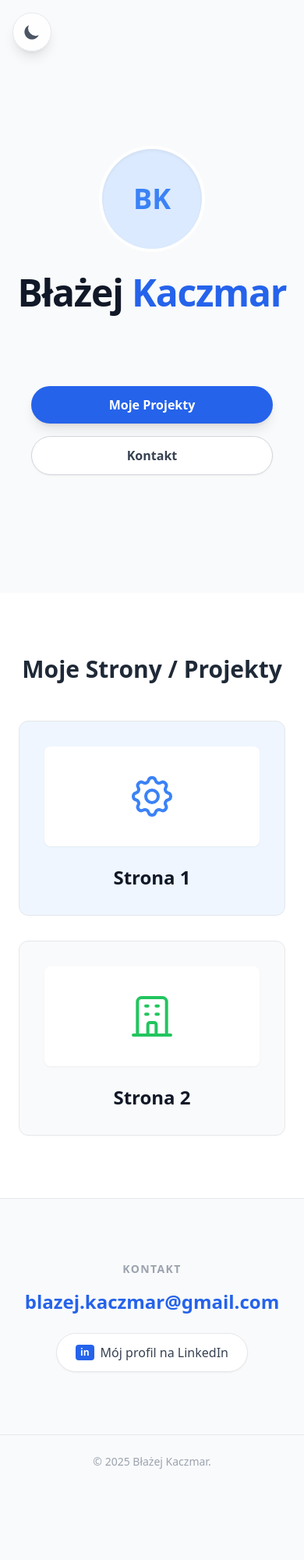
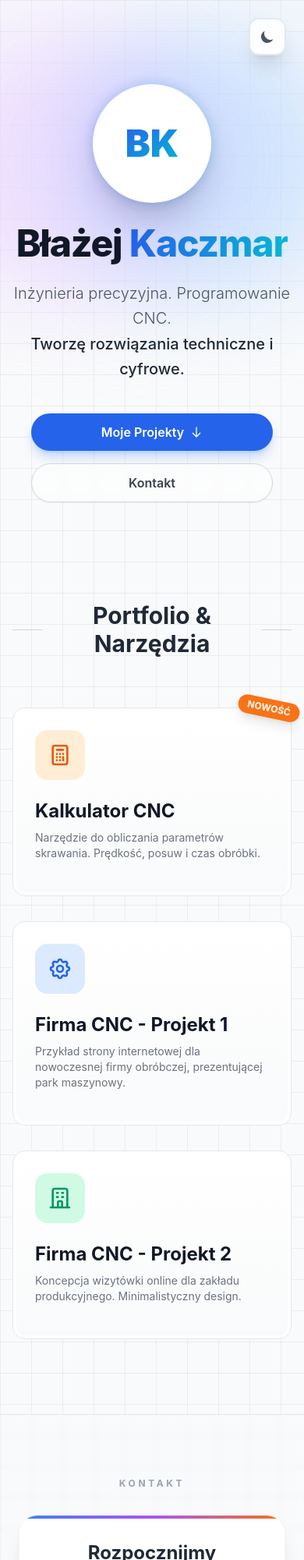
Before and after one commit to blazejkaczmar1993/blazejkaczmar, a plain HTML site: page index.html in a window 390 px wide. Shown: the top 2000 px of the page at 78% size. Before the commit the page ends 1908 px from the top, so only its background shows below. Drawn offline with nearby package versions, Linux system fonts and the light colour scheme.

Commit message:
Update index.html

```diff
--- a/index.html
+++ b/index.html
@@ -1,50 +1,34 @@
 <!DOCTYPE html>
-<html lang="pl">
+<html lang="pl" class="scroll-smooth">
 <head>
     <meta charset="UTF-8">
     <meta name="viewport" content="width=device-width, initial-scale=1.0">
 
     <!-- --- 1. KLUCZOWE SEO --- -->
     <title>Błażej Kaczmar - Portfolio CNC | Obróbka i Projekty</title>
-    <meta name="description" content="Portfolio Błażeja Kaczmara. Specjalizacja w branży CNC, obróbce skrawaniem oraz projektowaniu technicznym. Zobacz moje realizacje.">
-    <!-- Zaktualizowane słowa kluczowe pod CNC -->
-    <meta name="keywords" content="CNC, obróbka skrawaniem, frezowanie, toczenie, operator CNC, programista CNC, CAD, CAM, inżynieria, mechanika, Błażej Kaczmar, projekty techniczne">
+    <meta name="description" content="Portfolio Błażeja Kaczmara. Specjalizacja w branży CNC, obróbce skrawaniem oraz projektowaniu technicznym. Sprawdź moje kalkulatory i projekty.">
+    <meta name="keywords" content="CNC, obróbka skrawaniem, frezowanie, kalkulator CNC, inżynieria, Błażej Kaczmar, projekty techniczne">
     <meta name="author" content="Błażej Kaczmar">
 
     <!-- --- 2. SEO TECHNICZNE --- -->
     <meta name="robots" content="index, follow">
     <link rel="canonical" href="https://blazejkaczmar.pl/">
-
-    <!-- Favicon -->
     <link rel="icon" type="image/png" href="favicon.png">
 
     <!-- --- 3. OPEN GRAPH --- -->
     <meta property="og:type" content="profile">
     <meta property="og:url" content="https://blazejkaczmar.pl/">
     <meta property="og:title" content="Błażej Kaczmar - Portfolio CNC">
-    <meta property="og:description" content="Zobacz moje projekty związane z CNC i skontaktuj się ze mną.">
+    <meta property="og:description" content="Zobacz moje projekty związane z CNC i skorzystaj z kalkulatora parametrów.">
     <meta property="og:image" content="https://blazejkaczmar.pl/thumbnail.jpg">
-    <meta property="og:image:type" content="image/jpeg">
-    <meta property="og:image:width" content="1200">
-    <meta property="og:image:height" content="630">
 
-    <meta property="twitter:card" content="summary_large_image">
-    <meta property="twitter:url" content="https://blazejkaczmar.pl/">
-    <meta property="twitter:title" content="Błażej Kaczmar - Portfolio CNC">
-    <meta property="twitter:description" content="Zobacz moje projekty związane z CNC i skontaktuj się ze mną.">
-    <meta property="twitter:image" content="https://blazejkaczmar.pl/thumbnail.jpg">
-
-    <!-- --- 4. STRUCTURED DATA (Schema.org) --- -->
+    <!-- --- 4. STRUCTURED DATA --- -->
     <script type="application/ld+json">
     {
       "@context": "https://schema.org",
       "@type": "Person",
       "name": "Błażej Kaczmar",
       "url": "https://blazejkaczmar.pl",
-      "image": "https://blazejkaczmar.pl/thumbnail.jpg",
-      "sameAs": [
-        "https://www.linkedin.com/in/blazej-kaczmar"
-      ],
       "jobTitle": "Specjalista CNC / Inżynier",
       "description": "Specjalista w dziedzinie obróbki CNC i technologii mechanicznych."
     }
@@ -54,82 +38,151 @@
     <script>
         tailwind.config = {
             darkMode: 'class',
+            theme: {
+                extend: {
+                    animation: {
+                        'blob': 'blob 7s infinite',
+                    },
+                    keyframes: {
+                        blob: {
+                            '0%': { transform: 'translate(0px, 0px) scale(1)' },
+                            '33%': { transform: 'translate(30px, -50px) scale(1.1)' },
+                            '66%': { transform: 'translate(-20px, 20px) scale(0.9)' },
+                            '100%': { transform: 'translate(0px, 0px) scale(1)' },
+                        }
+                    }
+                }
+            }
         }
     </script>
     <style>
-        body, div, section, nav, a, p, h1, h2, h3, span, button, svg {
-            transition: background-color 0.3s ease, color 0.3s ease, border-color 0.3s ease, stroke 0.3s ease;
+        /* Custom Grid Background for "Technical" feel */
+        .bg-grid-pattern {
+            background-size: 40px 40px;
+            background-image: linear-gradient(to right, rgba(0, 0, 0, 0.05) 1px, transparent 1px),
+                              linear-gradient(to bottom, rgba(0, 0, 0, 0.05) 1px, transparent 1px);
+        }
+        .dark .bg-grid-pattern {
+            background-image: linear-gradient(to right, rgba(255, 255, 255, 0.05) 1px, transparent 1px),
+                              linear-gradient(to bottom, rgba(255, 255, 255, 0.05) 1px, transparent 1px);
+        }
+
+        body {
+            font-family: 'Inter', system-ui, -apple-system, sans-serif;
+        }
+
+        /* Smooth transitions for all layout changes */
+        .card-hover-effect {
+            transition: all 0.3s cubic-bezier(0.4, 0, 0.2, 1);
         }
     </style>
 </head>
-<body class="bg-gray-50 text-gray-800 dark:bg-gray-900 dark:text-gray-100 font-sans antialiased selection:bg-blue-200 dark:selection:bg-blue-900 flex flex-col min-h-screen">
+<body class="bg-gray-50 text-gray-800 dark:bg-gray-900 dark:text-gray-100 antialiased selection:bg-blue-500 selection:text-white flex flex-col min-h-screen bg-grid-pattern transition-colors duration-300">
+
+    <!-- Tło dekoracyjne (Blobs) -->
+    <div class="fixed inset-0 z-0 overflow-hidden pointer-events-none">
+        <div class="absolute top-0 left-1/4 w-96 h-96 bg-blue-200 dark:bg-blue-900/30 rounded-full mix-blend-multiply dark:mix-blend-screen filter blur-3xl opacity-70 animate-blob"></div>
+        <div class="absolute top-0 right-1/4 w-96 h-96 bg-purple-200 dark:bg-purple-900/30 rounded-full mix-blend-multiply dark:mix-blend-screen filter blur-3xl opacity-70 animate-blob animation-delay-2000"></div>
+    </div>
 
     <!-- Przełącznik Motywu -->
-    <div class="fixed top-4 left-4 z-50">
-        <button id="theme-toggle" class="p-3 rounded-full bg-white/80 dark:bg-gray-800/80 backdrop-blur-sm text-gray-600 dark:text-yellow-400 shadow-lg hover:scale-110 transition-transform focus:outline-none border border-gray-200 dark:border-gray-700" aria-label="Zmień motyw">
-            <svg id="theme-toggle-light-icon" class="hidden w-6 h-6" fill="currentColor" viewBox="0 0 20 20"><path fill-rule="evenodd" d="M10 2a1 1 0 011 1v1a1 1 0 11-2 0V3a1 1 0 011-1zm4 8a4 4 0 11-8 0 4 4 0 018 0zm-.464 4.95l.707.707a1 1 0 001.414-1.414l-.707-.707a1 1 0 00-1.414 1.414zm2.12-10.607a1 1 0 010 1.414l-.706.707a1 1 0 11-1.414-1.414l.707-.707a1 1 0 011.414 0zM17 11a1 1 0 100-2h-1a1 1 0 100 2h1zm-7 4a1 1 0 011 1v1a1 1 0 11-2 0v-1a1 1 0 011-1zM5.05 6.464A1 1 0 106.465 5.05l-.708-.707a1 1 0 00-1.414 1.414l.707.707zm1.414 8.486l-.707.707a1 1 0 01-1.414-1.414l.707-.707a1 1 0 011.414 1.414zM4 11a1 1 0 100-2H3a1 1 0 100 2h1z" clip-rule="evenodd"></path></svg>
-            <svg id="theme-toggle-dark-icon" class="hidden w-6 h-6" fill="currentColor" viewBox="0 0 20 20"><path d="M17.293 13.293A8 8 0 016.707 2.707a8.001 8.001 0 1010.586 10.586z"></path></svg>
+    <div class="fixed top-6 right-6 z-50">
+        <button id="theme-toggle" class="p-3 rounded-xl bg-white/90 dark:bg-gray-800/90 backdrop-blur-md text-gray-600 dark:text-yellow-400 shadow-xl hover:scale-105 transition-transform border border-gray-200 dark:border-gray-700 ring-1 ring-gray-200 dark:ring-gray-700" aria-label="Zmień motyw">
+            <svg id="theme-toggle-light-icon" class="hidden w-5 h-5" fill="currentColor" viewBox="0 0 20 20"><path fill-rule="evenodd" d="M10 2a1 1 0 011 1v1a1 1 0 11-2 0V3a1 1 0 011-1zm4 8a4 4 0 11-8 0 4 4 0 018 0zm-.464 4.95l.707.707a1 1 0 001.414-1.414l-.707-.707a1 1 0 00-1.414 1.414zm2.12-10.607a1 1 0 010 1.414l-.706.707a1 1 0 11-1.414-1.414l.707-.707a1 1 0 011.414 0zM17 11a1 1 0 100-2h-1a1 1 0 100 2h1zm-7 4a1 1 0 011 1v1a1 1 0 11-2 0v-1a1 1 0 011-1zM5.05 6.464A1 1 0 106.465 5.05l-.708-.707a1 1 0 00-1.414 1.414l.707.707zm1.414 8.486l-.707.707a1 1 0 01-1.414-1.414l.707-.707a1 1 0 011.414 1.414zM4 11a1 1 0 100-2H3a1 1 0 100 2h1z" clip-rule="evenodd"></path></svg>
+            <svg id="theme-toggle-dark-icon" class="hidden w-5 h-5" fill="currentColor" viewBox="0 0 20 20"><path d="M17.293 13.293A8 8 0 016.707 2.707a8.001 8.001 0 1010.586 10.586z"></path></svg>
         </button>
     </div>
 
-    <!-- Main Content Wrapper -->
-    <main class="flex-grow">
-        <!-- Header -->
-        <header class="min-h-[90vh] flex flex-col justify-center items-center px-4 text-center max-w-4xl mx-auto pt-10 md:pt-0">
+    <!-- Main Content -->
+    <main class="flex-grow relative z-10">
 
-            <!-- Avatar -->
-            <div class="w-32 h-32 bg-blue-100 dark:bg-gray-800 rounded-full flex items-center justify-center mb-8 shadow-inner text-blue-500 dark:text-blue-400 text-4xl font-bold ring-4 ring-white dark:ring-gray-700 transition-all select-none" role="img" aria-label="Logo BK">
-                BK
+        <!-- Header Section -->
+        <header class="min-h-[80vh] flex flex-col justify-center items-center px-4 text-center max-w-5xl mx-auto pt-20">
+
+            <!-- Modern Avatar Container -->
+            <div class="relative group mb-8">
+                <div class="absolute -inset-1 bg-gradient-to-r from-blue-600 to-cyan-600 rounded-full blur opacity-25 group-hover:opacity-75 transition duration-1000 group-hover:duration-200"></div>
+                <div class="relative w-36 h-36 bg-white dark:bg-gray-800 rounded-full flex items-center justify-center ring-4 ring-white dark:ring-gray-700 shadow-2xl">
+                    <span class="text-5xl font-black bg-clip-text text-transparent bg-gradient-to-br from-blue-600 to-cyan-500 select-none">BK</span>
+                </div>
             </div>
 
-            <h1 class="text-5xl md:text-7xl font-bold text-gray-900 dark:text-white tracking-tight mb-6 transition-colors">
-                Błażej <span class="text-blue-600 dark:text-blue-500">Kaczmar</span>
+            <h1 class="text-5xl md:text-7xl font-extrabold text-gray-900 dark:text-white tracking-tight mb-6">
+                Błażej <span class="text-transparent bg-clip-text bg-gradient-to-r from-blue-600 to-cyan-500">Kaczmar</span>
             </h1>
 
-            <!-- Miejsce na opis (pozostawione puste zgodnie z życzeniem) -->
-            <p class="text-xl md:text-2xl text-gray-600 dark:text-gray-300 max-w-2xl leading-relaxed transition-colors min-h-[2rem]">
+            <p class="text-xl md:text-2xl text-gray-600 dark:text-gray-300 max-w-2xl leading-relaxed mb-10 font-light">
+                Inżynieria precyzyjna. Programowanie CNC. <br>
+                <span class="font-medium text-gray-800 dark:text-gray-100">Tworzę rozwiązania techniczne i cyfrowe.</span>
             </p>
 
-            <div class="mt-10 flex flex-col md:flex-row gap-4 w-full md:w-auto px-6 md:px-0">
-                <a href="#projekty" class="px-8 py-3 bg-blue-600 text-white rounded-full font-semibold hover:bg-blue-700 transition shadow-lg hover:shadow-blue-500/30 dark:bg-blue-600 dark:hover:bg-blue-500 text-center focus:ring-4 focus:ring-blue-300">
+            <div class="flex flex-col sm:flex-row gap-4 w-full sm:w-auto px-6 md:px-0">
+                <a href="#projekty" class="group relative px-8 py-3 bg-blue-600 text-white rounded-full font-semibold overflow-hidden shadow-lg shadow-blue-500/30 transition-all hover:scale-105">
+                    <span class="absolute w-0 h-0 transition-all duration-500 ease-out bg-white rounded-full group-hover:w-56 group-hover:h-56 opacity-10"></span>
+                    <span class="relative flex items-center justify-center gap-2">
                         Moje Projekty
+                        <svg class="w-4 h-4 group-hover:translate-y-1 transition-transform" fill="none" stroke="currentColor" viewBox="0 0 24 24"><path stroke-linecap="round" stroke-linejoin="round" stroke-width="2" d="M19 14l-7 7m0 0l-7-7m7 7V3"></path></svg>
+                    </span>
                 </a>
-                <a href="#kontakt" class="px-8 py-3 bg-white dark:bg-gray-800 text-gray-700 dark:text-gray-200 border border-gray-300 dark:border-gray-600 rounded-full font-semibold hover:bg-gray-100 dark:hover:bg-gray-700 transition shadow-sm text-center focus:ring-4 focus:ring-gray-200">
+                <a href="#kontakt" class="px-8 py-3 bg-white/50 dark:bg-gray-800/50 backdrop-blur-sm text-gray-700 dark:text-gray-200 border border-gray-300 dark:border-gray-600 rounded-full font-semibold hover:bg-white dark:hover:bg-gray-700 transition-all shadow-sm hover:shadow-md">
                     Kontakt
                 </a>
             </div>
         </header>
 
-        <!-- Sekcja Projekty -->
-        <section id="projekty" class="py-20 bg-white dark:bg-gray-800 transition-colors">
-            <div class="container mx-auto px-6 max-w-4xl">
-                 <h2 class="text-3xl font-bold text-center mb-12 text-gray-800 dark:text-white transition-colors">Moje Strony / Projekty</h2>
+        <!-- Sekcja Projekty (GRID 3 KOLUMNY) -->
+        <section id="projekty" class="py-24 relative">
+            <div class="container mx-auto px-4 max-w-6xl">
 
-                 <div class="grid grid-cols-1 md:grid-cols-2 gap-8">
+                <div class="flex items-center justify-center gap-4 mb-16">
+                    <div class="h-px bg-gray-300 dark:bg-gray-700 w-12 md:w-32"></div>
+                    <h2 class="text-3xl md:text-4xl font-bold text-gray-800 dark:text-white text-center">Portfolio & Narzędzia</h2>
+                    <div class="h-px bg-gray-300 dark:bg-gray-700 w-12 md:w-32"></div>
+                </div>
 
-                    <!-- Odnośnik do Strony 1 (Przywrócono oryginał) -->
-                    <a href="strona1.html" class="block bg-blue-50 dark:bg-gray-900 rounded-xl p-8 border border-gray-200 dark:border-gray-700 hover:shadow-xl hover:-translate-y-1 transition duration-300 group hover:border-blue-400 dark:hover:border-blue-500 text-center">
-                        <div class="h-32 bg-white dark:bg-gray-800 rounded-lg mb-6 flex items-center justify-center shadow-sm text-blue-500 dark:text-blue-400 group-hover:scale-105 transition duration-500">
-                            <svg xmlns="http://www.w3.org/2000/svg" class="h-16 w-16" fill="none" viewBox="0 0 24 24" stroke="currentColor" stroke-width="1.5" aria-hidden="true">
+                <!-- Grid Layout: Zmieniono na 3 kolumny dla Kalkulatora -->
+                <div class="grid grid-cols-1 md:grid-cols-2 lg:grid-cols-3 gap-8">
+
+                    <!-- NOWY ELEMENT: Kalkulator HTML -->
+                    <a href="kalkulator.html" class="group relative bg-white dark:bg-gray-800 rounded-2xl p-1 border border-gray-200 dark:border-gray-700 card-hover-effect hover:-translate-y-2 hover:shadow-2xl hover:border-orange-400/50 dark:hover:border-orange-500/50">
+                        <div class="absolute -top-3 -right-3 bg-orange-500 text-white text-xs font-bold px-3 py-1 rounded-full shadow-lg transform rotate-12 group-hover:rotate-0 transition-transform">NOWOŚĆ</div>
+                        <div class="h-full p-6 rounded-xl flex flex-col bg-gradient-to-b from-transparent to-gray-50 dark:to-gray-800/50">
+                            <div class="w-16 h-16 mb-6 rounded-2xl bg-orange-100 dark:bg-orange-900/30 flex items-center justify-center text-orange-600 dark:text-orange-400 group-hover:scale-110 transition-transform duration-300">
+                                <!-- Ikona Kalkulatora -->
+                                <svg xmlns="http://www.w3.org/2000/svg" class="h-8 w-8" fill="none" viewBox="0 0 24 24" stroke="currentColor" stroke-width="2">
+                                    <path stroke-linecap="round" stroke-linejoin="round" d="M9 7h6m0 10v-3m-3 3h.01M9 17h.01M9 14h.01M12 14h.01M15 11h.01M12 11h.01M9 11h.01M7 21h10a2 2 0 002-2V5a2 2 0 00-2-2H7a2 2 0 00-2 2v14a2 2 0 002 2z" />
+                                </svg>
+                            </div>
+                            <h3 class="text-2xl font-bold text-gray-900 dark:text-white mb-2 group-hover:text-orange-600 dark:group-hover:text-orange-400 transition-colors">Kalkulator CNC</h3>
+                            <p class="text-gray-500 dark:text-gray-400 text-sm mb-4 flex-grow">Narzędzie do obliczania parametrów skrawania. Prędkość, posuw i czas obróbki.</p>
+                        </div>
+                    </a>
+
+                    <!-- Strona 1 -->
+                    <a href="strona1.html" class="group bg-white dark:bg-gray-800 rounded-2xl p-1 border border-gray-200 dark:border-gray-700 card-hover-effect hover:-translate-y-2 hover:shadow-2xl hover:border-blue-400/50 dark:hover:border-blue-500/50">
+                        <div class="h-full p-6 rounded-xl flex flex-col bg-gradient-to-b from-transparent to-gray-50 dark:to-gray-800/50">
+                            <div class="w-16 h-16 mb-6 rounded-2xl bg-blue-100 dark:bg-blue-900/30 flex items-center justify-center text-blue-600 dark:text-blue-400 group-hover:scale-110 transition-transform duration-300">
+                                <svg xmlns="http://www.w3.org/2000/svg" class="h-8 w-8" fill="none" viewBox="0 0 24 24" stroke="currentColor" stroke-width="2">
                                   <path stroke-linecap="round" stroke-linejoin="round" d="M10.325 4.317c.426-1.756 2.924-1.756 3.35 0a1.724 1.724 0 002.573 1.066c1.543-.94 3.31.826 2.37 2.37a1.724 1.724 0 001.065 2.572c1.756.426 1.756 2.924 0 3.35a1.724 1.724 0 00-1.066 2.573c.94 1.543-.826 3.31-2.37 2.37a1.724 1.724 0 00-2.572 1.065c-.426 1.756-2.924 1.756-3.35 0a1.724 1.724 0 00-2.573-1.066c-1.543.94-3.31-.826-2.37-2.37a1.724 1.724 0 00-1.065-2.572c-1.756-.426-1.756-2.924 0-3.35a1.724 1.724 0 001.066-2.573c-.94-1.543.826-3.31 2.37-2.37.996.608 2.296.07 2.572-1.065z" />
                                   <path stroke-linecap="round" stroke-linejoin="round" d="M15 12a3 3 0 11-6 0 3 3 0 016 0z" />
                                 </svg>
                             </div>
-                        <h3 class="text-2xl font-bold text-gray-900 dark:text-white group-hover:text-blue-600 dark:group-hover:text-blue-400 transition">
-                            Strona 1
-                        </h3>
+                            <h3 class="text-2xl font-bold text-gray-900 dark:text-white mb-2 group-hover:text-blue-600 dark:group-hover:text-blue-400 transition-colors">Firma CNC - Projekt 1</h3>
+                            <p class="text-gray-500 dark:text-gray-400 text-sm mb-4 flex-grow">Przykład strony internetowej dla nowoczesnej firmy obróbczej, prezentującej park maszynowy.</p>
+                        </div>
                     </a>
 
-                    <!-- Odnośnik do Strony 2 (Przywrócono oryginał) -->
-                    <a href="strona2.html" class="block bg-gray-50 dark:bg-gray-900 rounded-xl p-8 border border-gray-200 dark:border-gray-700 hover:shadow-xl hover:-translate-y-1 transition duration-300 group hover:border-green-400 dark:hover:border-green-500 text-center">
-                        <div class="h-32 bg-white dark:bg-gray-800 rounded-lg mb-6 flex items-center justify-center shadow-sm text-green-500 group-hover:scale-105 transition duration-500">
-                            <svg xmlns="http://www.w3.org/2000/svg" class="h-16 w-16" fill="none" viewBox="0 0 24 24" stroke="currentColor" stroke-width="1.5" aria-hidden="true">
+                    <!-- Strona 2 -->
+                    <a href="strona2.html" class="group bg-white dark:bg-gray-800 rounded-2xl p-1 border border-gray-200 dark:border-gray-700 card-hover-effect hover:-translate-y-2 hover:shadow-2xl hover:border-emerald-400/50 dark:hover:border-emerald-500/50">
+                        <div class="h-full p-6 rounded-xl flex flex-col bg-gradient-to-b from-transparent to-gray-50 dark:to-gray-800/50">
+                            <div class="w-16 h-16 mb-6 rounded-2xl bg-emerald-100 dark:bg-emerald-900/30 flex items-center justify-center text-emerald-600 dark:text-emerald-400 group-hover:scale-110 transition-transform duration-300">
+                                <svg xmlns="http://www.w3.org/2000/svg" class="h-8 w-8" fill="none" viewBox="0 0 24 24" stroke="currentColor" stroke-width="2">
                                   <path stroke-linecap="round" stroke-linejoin="round" d="M19 21V5a2 2 0 00-2-2H7a2 2 0 00-2 2v16m14 0h2m-2 0h-5m-9 0H3m2 0h5M9 7h1m-1 4h1m4-4h1m-1 4h1m-5 10v-5a1 1 0 011-1h2a1 1 0 011 1v5m-4 0h4" />
                                 </svg>
                             </div>
-                        <h3 class="text-2xl font-bold text-gray-900 dark:text-white group-hover:text-green-600 dark:group-hover:text-green-400 transition">
-                            Strona 2
-                        </h3>
+                            <h3 class="text-2xl font-bold text-gray-900 dark:text-white mb-2 group-hover:text-emerald-600 dark:group-hover:text-emerald-400 transition-colors">Firma CNC - Projekt 2</h3>
+                            <p class="text-gray-500 dark:text-gray-400 text-sm mb-4 flex-grow">Koncepcja wizytówki online dla zakładu produkcyjnego. Minimalistyczny design.</p>
+                        </div>
                     </a>
 
                  </div>
@@ -137,23 +190,35 @@
         </section>
 
         <!-- Kontakt -->
-        <section id="kontakt" class="py-20 bg-gray-50 dark:bg-gray-900 border-t border-gray-200 dark:border-gray-800 transition-colors">
-            <div class="container mx-auto px-6 max-w-4xl text-center flex flex-col items-center">
-                <h2 class="text-2xl font-bold mb-4 text-gray-400 uppercase tracking-widest text-sm">Kontakt</h2>
-                <a href="mailto:blazej.kaczmar@gmail.com" class="text-2xl md:text-4xl font-bold text-blue-600 dark:text-blue-400 hover:underline break-all mb-6 transition-colors">
+        <section id="kontakt" class="py-20 border-t border-gray-200 dark:border-gray-800/60 backdrop-blur-sm">
+            <div class="container mx-auto px-6 max-w-3xl text-center">
+                <h2 class="text-xs font-bold mb-8 text-gray-400 uppercase tracking-[0.3em]">Kontakt</h2>
+
+                <div class="bg-white dark:bg-gray-800 rounded-3xl p-8 shadow-xl border border-gray-100 dark:border-gray-700 relative overflow-hidden group">
+                    <div class="absolute top-0 left-0 w-full h-1 bg-gradient-to-r from-blue-500 via-purple-500 to-orange-500"></div>
+
+                    <h3 class="text-2xl font-bold text-gray-800 dark:text-white mb-6">Rozpocznijmy współpracę</h3>
+
+                    <a href="mailto:blazej.kaczmar@gmail.com" class="block text-xl md:text-3xl font-bold text-transparent bg-clip-text bg-gradient-to-r from-blue-600 to-blue-400 hover:to-blue-300 break-all mb-8 transition-all transform hover:scale-105">
                         blazej.kaczmar@gmail.com
                     </a>
 
-                <a href="https://www.linkedin.com/in/blazej-kaczmar" target="_blank" rel="noopener noreferrer" class="inline-flex items-center px-6 py-3 bg-white dark:bg-gray-800 text-gray-700 dark:text-gray-200 rounded-full hover:bg-blue-50 dark:hover:bg-gray-700 hover:text-blue-700 dark:hover:text-blue-400 transition border border-gray-200 dark:border-gray-700 shadow-sm">
-                    <span class="bg-blue-600 text-white rounded px-1.5 py-0.5 mr-2 text-xs font-bold">in</span>
-                    Mój profil na LinkedIn
+                    <div class="flex justify-center gap-4">
+                        <a href="https://www.linkedin.com/in/blazej-kaczmar" target="_blank" rel="noopener noreferrer" class="flex items-center gap-3 px-6 py-3 bg-gray-50 dark:bg-gray-700/50 text-gray-700 dark:text-gray-200 rounded-xl hover:bg-blue-50 dark:hover:bg-blue-900/20 hover:text-blue-600 dark:hover:text-blue-400 transition-all border border-gray-200 dark:border-gray-600 hover:border-blue-300">
+                            <svg class="w-5 h-5" fill="currentColor" viewBox="0 0 24 24"><path d="M19 0h-14c-2.761 0-5 2.239-5 5v14c0 2.761 2.239 5 5 5h14c2.762 0 5-2.239 5-5v-14c0-2.761-2.238-5-5-5zm-11 19h-3v-11h3v11zm-1.5-12.268c-.966 0-1.75-.79-1.75-1.764s.784-1.764 1.75-1.764 1.75.79 1.75 1.764-.783 1.764-1.75 1.764zm13.5 12.268h-3v-5.604c0-3.368-4-3.113-4 0v5.604h-3v-11h3v1.765c1.396-2.586 7-2.777 7 2.476v6.759z"/></svg>
+                            LinkedIn
                         </a>
+                    </div>
+                </div>
             </div>
         </section>
     </main>
 
-    <footer class="py-6 text-center text-gray-400 text-sm bg-gray-50 dark:bg-gray-900 transition-colors border-t border-gray-200 dark:border-gray-800">
-        &copy; 2025 Błażej Kaczmar.
+    <footer class="py-8 text-center text-gray-400 text-sm bg-gray-50 dark:bg-gray-900 border-t border-gray-200 dark:border-gray-800/50 relative z-10">
+        <div class="container mx-auto px-4">
+            <p>&copy; 2025 Błażej Kaczmar. Wszystkie prawa zastrzeżone.</p>
+            <p class="mt-2 text-xs opacity-50">Designed with Precision.</p>
+        </div>
     </footer>
 
     <!-- Skrypt obsługujący tryb ciemny -->
@@ -162,7 +227,6 @@
         const themeToggleDarkIcon = document.getElementById('theme-toggle-dark-icon');
         const themeToggleLightIcon = document.getElementById('theme-toggle-light-icon');
 
-        // Funkcja pomocnicza do ustawiania motywu
         function setTheme(isDark) {
             if (isDark) {
                 document.documentElement.classList.add('dark');
@@ -177,7 +241,6 @@
             }
         }
 
-        // Inicjalizacja przy załadowaniu
         const userPrefersDark = window.matchMedia('(prefers-color-scheme: dark)').matches;
         const storedTheme = localStorage.getItem('color-theme');
 
@@ -187,12 +250,10 @@
             setTheme(false);
         }
 
-        // Obsługa kliknięcia
         themeToggleBtn.addEventListener('click', function() {
             const isDarkNow = document.documentElement.classList.contains('dark');
             setTheme(!isDarkNow);
         });
     </script>
-
 </body>
 </html>
```
Lines whose indentation alone changed are shown as unchanged.
